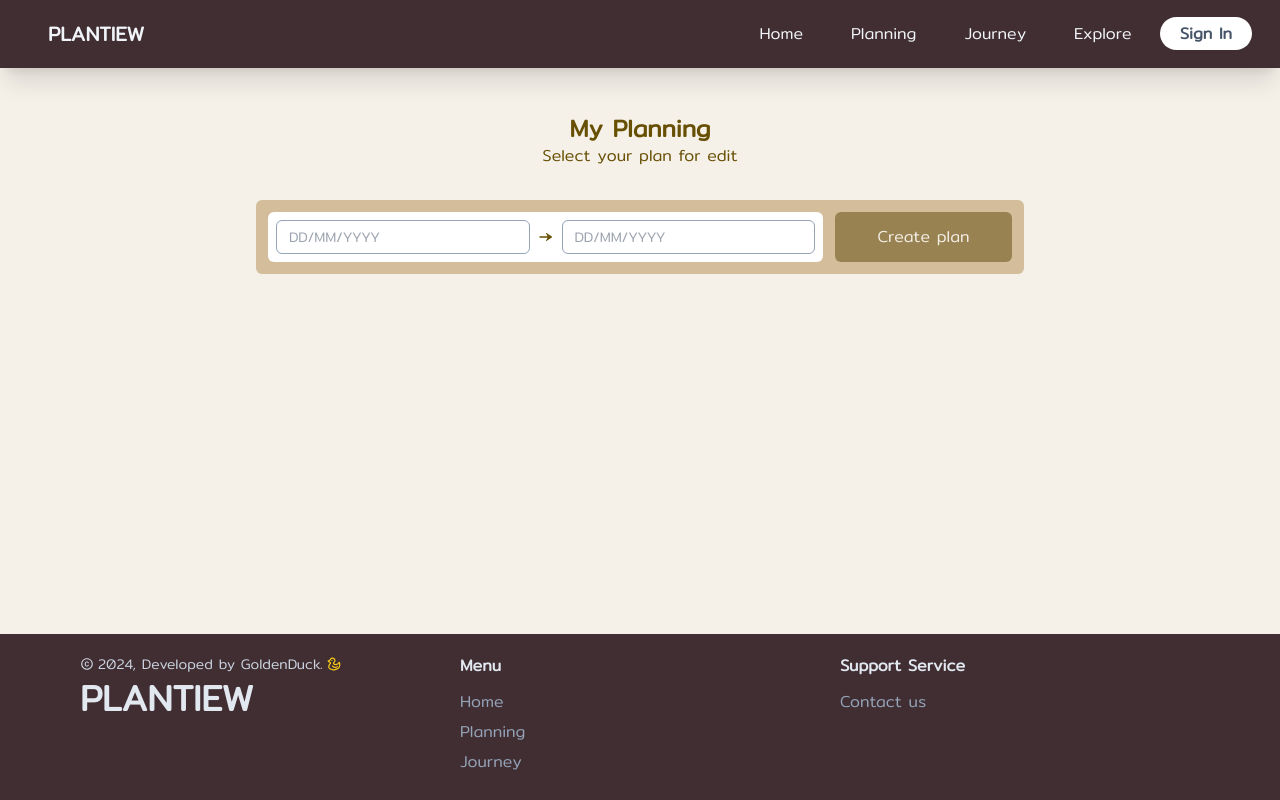
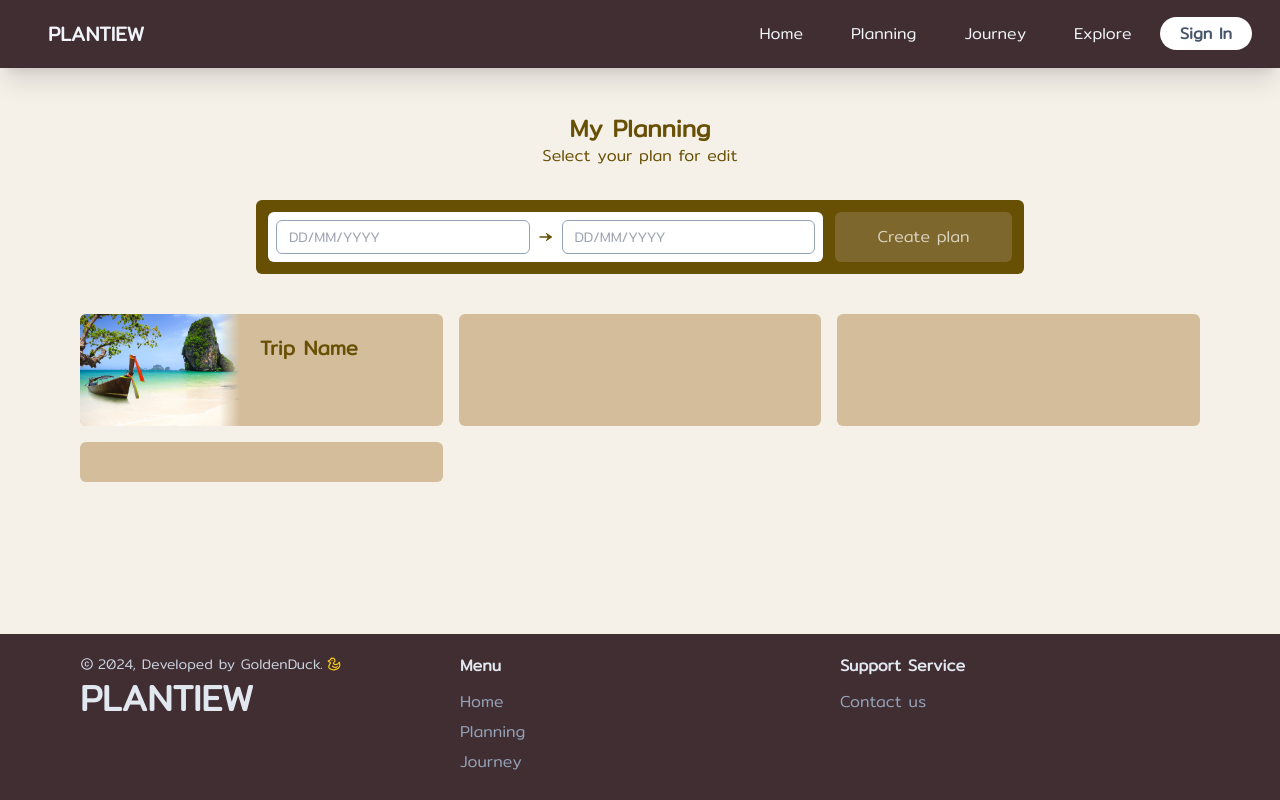
Before and after one commit to 164p/Planning-Webapp, a Next.js app in the folder my-app/: page /plan in a window 1280 px wide. Built offline with nearby package versions, Linux system fonts and the light colour scheme; no server answers.

Commit message:
Edit MyPlan Page

```diff
--- a/my-app/app/(user)/plan/page.tsx
+++ b/my-app/app/(user)/plan/page.tsx
@@ -1,17 +1,47 @@
 import DatePickers from "@/app/components/DatePickers"
+import { url } from "inspector"
+import Image from "next/image"
+export default function page(){
 
-export default function page(){
+    const images = '/beach1.jpg'
     return (
         <div className="container pt-28 pb-12">
             <div className="header-section mb-8">
                 <h1 className="text-center font-bold text-2xl">My Planning</h1>
                 <p className="text-center">Select your plan for edit</p>
             </div>
-            <div className="section">
+            <div className="section mb-10">
                 <DatePickers />
             </div>
             <div className="section">
+                <div className="grid grid-cols-1 md:grid-cols-2 lg:grid-cols-3 gap-4">
+                    <div className="card rounded-md bg-[#D3BD9A] flex overflow-hidden">
+                        <div className="card-col relative overflow-fidden w-40 h-28 "
+                            style={{
+                                backgroundImage: `url(/beach1.jpg)`,
+                                backgroundPosition: 'left center',
+                                backgroundSize: 'cover',
+                                backgroundRepeat: 'no-repeat'
+                            }}>
+                            {/* <Image src="/beach1.jpg" alt="logo" width={0} height={0} sizes="120vw" priority={true}
+                                style={{ width: 'auto', height: '100%' }} className='mx-auto h-full'/> */}
+                            <div className="line h-full w-5 absolute bg-gradient-to-l from-[#D3BD9A] bottom-0 right-0 ">
+                            </div>
+                        </div>
+                        <div className="card-col grow p-5">
+                            <p className="text-xl font-bold">Trip Name</p>
+                        </div>
+                    </div>
+                    <div className="card p-5 rounded-md bg-[#D3BD9A]">
 
+                    </div>
+                    <div className="card p-5 rounded-md bg-[#D3BD9A]">
+
+                    </div>
+                    <div className="card p-5 rounded-md bg-[#D3BD9A]">
+
+                    </div>
+                </div>
             </div>
         </div>
     )
--- a/my-app/app/components/DatePickers.tsx
+++ b/my-app/app/components/DatePickers.tsx
@@ -27,7 +27,7 @@ export default function DatePickers(){
     useOutsideAlerter(wrapperRef);
     return (
         <>
-            <div className="card rounded-md bg-[#D3BD9A] p-3 max-w-3xl mx-auto grid grid-cols-1 md:grid-cols-4 gap-3">
+            <div className="card rounded-md bg-[#674F04] p-3 max-w-3xl mx-auto grid grid-cols-1 md:grid-cols-4 gap-3">
                 <div className="col md:col-span-3">
                     <div className="w-full flex items-center bg-white rounded-md p-2 relative">
                         <div className="col grow">
@@ -56,7 +56,7 @@ export default function DatePickers(){
                     {
                         (value[0] && value[1]) ? (
                             <Link href={`/plan/create?start=${value[0]}&end=${value[1]}`}>
-                                <button className='w-full h-full bg-[#674F04] hover:bg-[#856F3A] duration-100 rounded-md text-white py-2'>
+                                <button className='w-full h-full bg-[#402E32] hover:bg-[#4F3C40] duration-100 rounded-md text-white py-2'>
                                     Create plan
                                 </button>
                             </Link>
```
